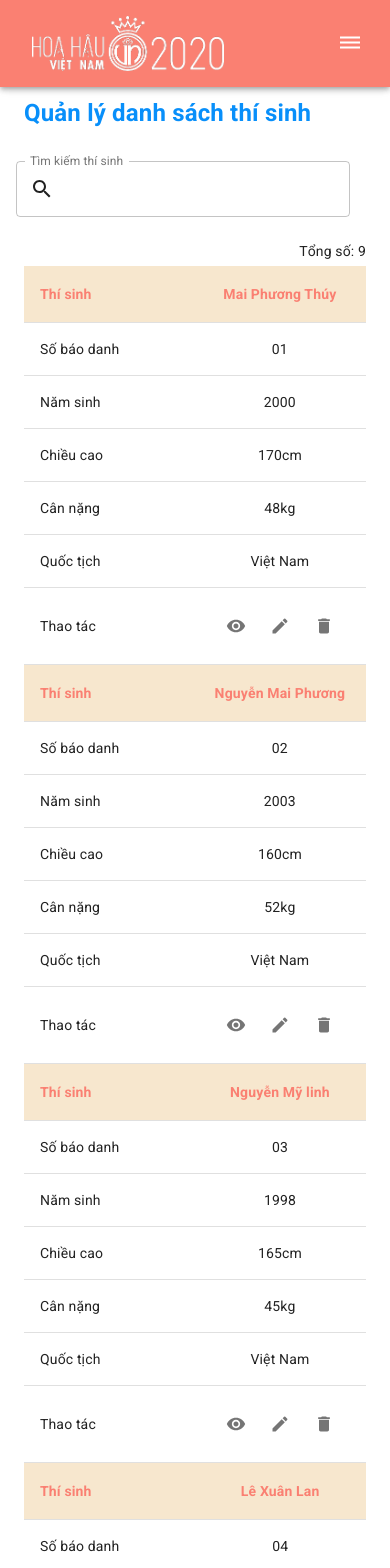
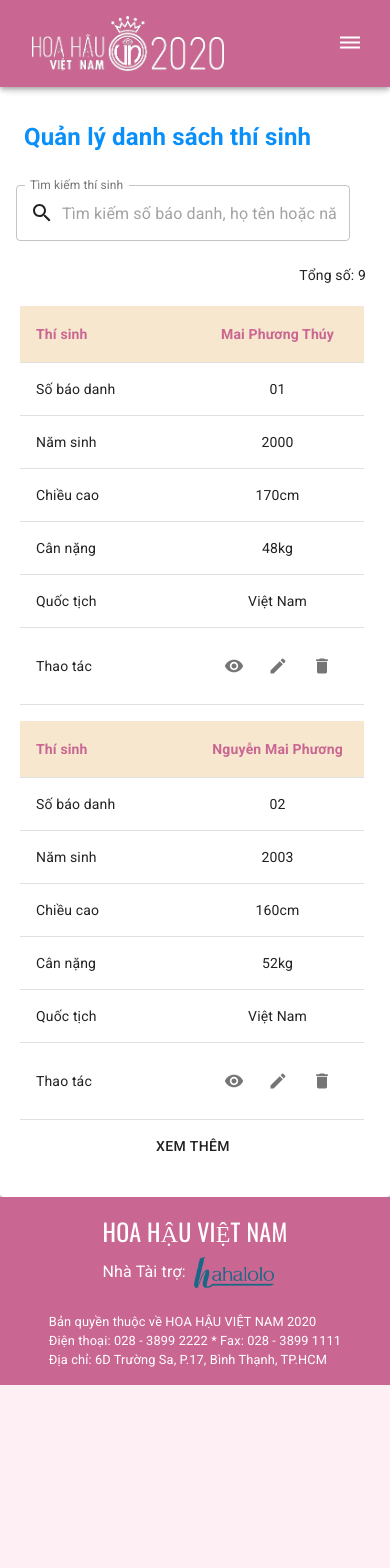
Before and after one commit to andrewnguyen2708/MissTeen, a React (Create React App) app: page /quan-ly-danh-sach-thi-sinh in a window 390 px wide. Shown: the top 1568 px of the page. After the commit the page ends 1385 px from the top, so only its background shows below. Built offline with nearby package versions, Linux system fonts and the light colour scheme.

Commit message:
fix mobile view

```diff
--- a/src/Components/Footer.jsx
+++ b/src/Components/Footer.jsx
@@ -7,7 +7,7 @@ import { makeStyles } from '@material-ui/core/styles';
 
 const useStyles = makeStyles((theme) => ({
     root: {
-        backgroundColor: "#FA8072",
+        backgroundColor: theme.palette.primary.main,
     },
     container: {
         display: 'flex',
@@ -22,6 +22,10 @@ const useStyles = makeStyles((theme) => ({
         display: 'flex',
         flexDirection: 'column',
         alignItems: 'start',
+        paddingTop: "1rem",
+        [theme.breakpoints.down("sm")]: {
+            paddingBottom: "0rem"
+        }
     },
     title: {
         fontFamily: 'Oswald',
--- a/src/Components/FormPopup.jsx
+++ b/src/Components/FormPopup.jsx
@@ -1,10 +1,9 @@
 import React, { useState, useEffect } from 'react';
 import { makeStyles } from '@material-ui/core/styles';
-import { Dialog, IconButton } from '@material-ui/core';
+import { Container, Dialog, IconButton } from '@material-ui/core';
 import CloseIcon from '@material-ui/icons/Close';
 import Typography from '@material-ui/core/Typography';
 import Grid from '@material-ui/core/Grid';
-import Paper from '@material-ui/core/Paper';
 import Button from '@material-ui/core/Button';
 import CloudUploadIcon from '@material-ui/icons/CloudUpload';
 import Box from '@material-ui/core/Box';
@@ -13,9 +12,9 @@ import { TextField } from '@material-ui/core';
 
 const useStyles = makeStyles((theme) => ({
     root: {
-        padding: '2rem 2rem',
+        padding: theme.spacing(5),
         '& .MuiFormControl-root': {
-            width: '80%',
+            width: '25rem',
             margin: '20px',
             [theme.breakpoints.down('sm')]: {
                 width: '90%',
@@ -32,29 +31,39 @@ const useStyles = makeStyles((theme) => ({
     headTitle: {
         textAlign: "left",
         fontWeight: "600",
-        paddingLeft: theme.spacing(6),
+        marginLeft: '20px',
+        marginBottom: '20px',
         [theme.breakpoints.down('sm')]: {
-            marginLeft: -theme.spacing(4),
             fontSize: "1.3rem"
         }
     },
+    content: {
+        width: "100%",
+    },
+    gridContainer: {
+        gridGap: theme.spacing(2)
+    },
+    item: {
+        display: "flex",
+        width: "100%",
+        gap: theme.spacing(5),
+        [theme.breakpoints.down('sm')]: {
+            flexDirection: 'column',
+            gap: theme.spacing(0),
+        }
+    },
     upload: {
-        position: 'relative',
-        display: 'flex',
-        flexDirection: 'column',
-        width: '80%',
-        margin: '20px',
-        marginLeft: '25px'
+        marginLeft: '20px',
     },
     label: {
         marginBottom: theme.spacing(2),
     },
     buttonGroup: {
         display: 'flex',
-        width: '80%',
-        margin: '20px',
+        width: '160%',
+        marginTop: "20px",
         [theme.breakpoints.down('sm')]: {
-            width: '100%',
+            width: '120%',
             margin: '0px',
         }
     },
@@ -133,7 +142,7 @@ export default function FormPopup({ open, setOpen, records, recordForEdit }) {
             <IconButton aria-label="delete" onClick={handleClose} className={classes.closeIcon}>
                 <CloseIcon />
             </IconButton>
-            <Paper elevation={3} className={classes.root}>
+            <Container className={classes.root}>
                 <Typography
                     variant="h4"
                     component="div"
@@ -143,15 +152,15 @@ export default function FormPopup({ open, setOpen, records, recordForEdit }) {
                 >
                     Chỉnh sửa thông tin thí sinh
                 </Typography>
-                <form>
-                    <Grid container p='3rem' className={classes.root}>
-                        <Grid item md={6} sm={12} className={classes.item}>
+                <form className={classes.content}>
+                    <Grid container>
+                        <Grid item className={classes.item}>
                             <TextField
                                 required
                                 color="secondary"
                                 variant='outlined'
                                 label='Họ và Tên'
-                                name='fullName'
+                                name="fullName"
                                 value={values.fullName}
                                 onChange={handleTextChange}
                             />
@@ -159,8 +168,24 @@ export default function FormPopup({ open, setOpen, records, recordForEdit }) {
                                 required
                                 color="secondary"
                                 variant='outlined'
+                                id="date"
+                                label="Ngày sinh"
+                                value={values.dateOfBirth}
+                                onChange={handleTextChange}
+                                type="date"
+                                InputLabelProps={{
+                                    shrink: true,
+                                }}
+                                name='dateOfBirth'
+                            />
+                        </Grid>
+                        <Grid item className={classes.item}>
+                            <TextField
+                                required
+                                color="secondary"
+                                variant='outlined'
                                 label='Số điện thoại'
-                                name='phone'
+                                name="phone"
                                 value={values.phone}
                                 onChange={handleTextChange}
                             />
@@ -169,16 +194,18 @@ export default function FormPopup({ open, setOpen, records, recordForEdit }) {
                                 color="secondary"
                                 variant='outlined'
                                 label='Địa chỉ email'
-                                name='email'
+                                name="email"
                                 value={values.email}
                                 onChange={handleTextChange}
                             />
+                        </Grid>
+                        <Grid item className={classes.item}>
                             <TextField
                                 required
                                 color="secondary"
                                 variant='outlined'
                                 label='Địa chỉ liên hệ'
-                                name='address'
+                                name="address"
                                 value={values.address}
                                 onChange={handleTextChange}
                             />
@@ -187,42 +214,18 @@ export default function FormPopup({ open, setOpen, records, recordForEdit }) {
                                 color="secondary"
                                 variant='outlined'
                                 label='Nghề nghiệp'
-                                name='profession'
+                                name="profession"
                                 value={values.profession}
                                 onChange={handleTextChange}
                             />
-                            <TextField
-                                required
-                                color="secondary"
-                                variant='outlined'
-                                label='Quốc tịch'
-                                name='national'
-                                value={values.national}
-                                onChange={handleTextChange}
-                            />
                         </Grid>
-                        <Grid item md={6} sm={12}>
-                            <TextField
-                                required
-                                color="secondary"
-                                variant='outlined'
-                                id="date"
-                                label="Ngày sinh"
-                                type="date"
-                                defaultValue="2022-05-25"
-                                InputLabelProps={{
-                                    shrink: true,
-                                }}
-                                name='dateOfBirth'
-                                value={values.dateOfBirth}
-                                onChange={handleTextChange}
-                            />
+                        <Grid item className={classes.item}>
                             <TextField
                                 required
                                 color="secondary"
                                 variant='outlined'
                                 label='Chiều cao'
-                                name='height'
+                                name="height"
                                 value={values.height}
                                 onChange={handleTextChange}
                             />
@@ -231,8 +234,19 @@ export default function FormPopup({ open, setOpen, records, recordForEdit }) {
                                 color="secondary"
                                 variant='outlined'
                                 label='Cân nặng'
-                                name='weight'
+                                name="weight"
                                 value={values.weight}
+                                onChange={handleTextChange}
+                            />
+                        </Grid>
+                        <Grid item className={classes.item}>
+                            <TextField
+                                required
+                                color="secondary"
+                                variant='outlined'
+                                label='Quốc tịch'
+                                name="national"
+                                value={values.national}
                                 onChange={handleTextChange}
                             />
                             <TextField
@@ -240,11 +254,14 @@ export default function FormPopup({ open, setOpen, records, recordForEdit }) {
                                 color="secondary"
                                 variant='outlined'
                                 label='Trình độ học vấn'
-                                name='education'
+                                name="education"
                                 value={values.education}
                                 onChange={handleTextChange}
                             />
+                        </Grid>
+                        <Box flexDirection="column">
                             <Box className={classes.upload}>
+                                <div>
                                     <Typography style={{ marginBottom: '10px' }}>Ảnh chân dung 3x4:</Typography>
                                     <label htmlFor="portrait-image">
                                         <Button
@@ -254,22 +271,20 @@ export default function FormPopup({ open, setOpen, records, recordForEdit }) {
                                         >
                                             <CloudUploadIcon />
                                             <span> Tải ảnh lên</span>
-                                    </Button>
-                                </label>
                                             <input
                                                 file
                                                 accept="image/*"
                                                 id="portrait-image"
-                                    multiple
+                                                hidden
                                                 type="file"
-                                    style={{
-                                        position: 'absolute',
-                                        top: "42px",
-                                        left: '31px',
-                                        fontSize: "1rem"
-                                    }}
-                                    onClick={handleUploadFile}
+                                                name="file"
+                                                onChange={handleUploadFile}
                                             />
+                                        </Button>
+                                    </label>
+                                </div>
+                                <div>
+                                </div>
                             </Box>
                             <Box className={classes.buttonGroup}>
                                 <Button
@@ -289,10 +304,10 @@ export default function FormPopup({ open, setOpen, records, recordForEdit }) {
                                     Nhập lại
                                 </Button>
                             </Box>
-                        </Grid>
+                        </Box>
                     </Grid>
                 </form>
-            </Paper>
+            </Container>
         </Dialog>
     )
 }
--- a/src/Pages/App/App.jsx
+++ b/src/Pages/App/App.jsx
@@ -33,7 +33,10 @@ const useStyles = makeStyles((theme) => ({
     minHeight: "700px",
     [theme.breakpoints.down("sm")]: {
       margin: '75px 0px 0px 0px',
-      padding: "0px"
+      padding: "0px",
+    },
+    [theme.breakpoints.up("lg")]: {
+      maxWidth: "false"
     }
   },
   menu: {
--- a/src/Pages/App/Theme.js
+++ b/src/Pages/App/Theme.js
@@ -3,7 +3,7 @@ import { createTheme } from '@material-ui/core/styles';
 const theme = createTheme({
   palette: {
     primary: {
-      main: '#FA8072',
+      main: '#ca6692',
       light: '#F7E7CE'
     },
     secondary: {
--- a/src/Pages/CandidateForm.jsx
+++ b/src/Pages/CandidateForm.jsx
@@ -13,9 +13,10 @@ import { insertCandidate } from '../services/employeeService';
 
 const useStyles = makeStyles((theme) => ({
     root: {
-        padding: '4rem 4rem',
+        padding: '3rem',
         [theme.breakpoints.down('sm')]: {
-            padding: "1.5rem"
+            padding: "1.5rem",
+            paddingTop: "3rem"
         },
         '& .MuiFormControl-root': {
             width: '100%',
@@ -37,7 +38,7 @@ const useStyles = makeStyles((theme) => ({
     headTitle: {
         textAlign: "center",
         color: theme.palette.primary.main,
-        padding: theme.spacing(3),
+        padding: theme.spacing(2),
         fontWeight: "600",
         paddingLeft: theme.spacing(6),
         [theme.breakpoints.down('sm')]: {
@@ -66,7 +67,6 @@ const useStyles = makeStyles((theme) => ({
         marginBottom: theme.spacing(3),
         [theme.breakpoints.down('sm')]: {
             marginLeft: "0px",
-            marginTop: theme.spacing(4)
         }
     },
     label: {
@@ -95,8 +95,6 @@ export default function CandidateForm() {
     const {
         register,
         handleSubmit,
-        watch,
-        reset,
         setValue,
         formState: { errors }
     }
@@ -274,7 +272,7 @@ export default function CandidateForm() {
                             helperText={errors.education?.message}
                         />
                     </Grid>
-                    <Box className={classes.upload}>
+                    <Box align="center" className={classes.upload}>
                         <div>
                             <Typography style={{ marginBottom: '10px' }}>Ảnh chân dung 3x4:</Typography>
                             <label htmlFor="portrait-image">
--- a/src/Pages/CandidateList.jsx
+++ b/src/Pages/CandidateList.jsx
@@ -1,17 +1,18 @@
-import React from 'react';
+import React, { useState } from 'react';
 import Candidate from '../Components/Candidate.jsx'
 import { getAllCandidate } from '../services/employeeService.js';
 import { makeStyles } from '@material-ui/core/styles';
-import { Paper, Grid, Box, Typography } from '@material-ui/core';
+import { Paper, Grid, Box, Typography, Button, Collapse } from '@material-ui/core';
 
 const useStyles = makeStyles((theme) => ({
     root: {
         display: 'flex',
         flexDirection: 'column',
         alignItem: 'center',
-        padding: '4rem 4rem',
+        padding: '3rem',
         [theme.breakpoints.down('sm')]: {
-            padding: "20px 15px",
+            padding: "1.5rem",
+            paddingTop: "3rem",
         }
     },
     head: {
@@ -22,25 +23,42 @@ const useStyles = makeStyles((theme) => ({
     headTitle: {
         textAlign: "center",
         color: theme.palette.primary.main,
-        padding: theme.spacing(3),
+        padding: theme.spacing(1),
         fontWeight: "600",
         [theme.breakpoints.down('sm')]: {
             fontSize: '1.4rem'
         }
     },
-    gridContainer: {
-    },
     card: {
         [theme.breakpoints.down('sm')]: {
             marginBottom: '2rem',
-            marginLeft: theme.spacing(4)
+            marginLeft: theme.spacing(3)
         }
+    },
+    container: {
+        [theme.breakpoints.down("sm")]: {
+            display: "none",
+        }
+    },
+    mobileList: {
+        display: "none",
+        [theme.breakpoints.down("sm")]: {
+            display: "block",
+        }
+    },
+    collapse: {
+        marginLeft: "10px"
     }
 }));
 
 
 export default function CandidateList() {
     const CandidateList = getAllCandidate();
+    const [toggle, setToggle] = useState(false)
+
+    const handleToggle = () => {
+        setToggle(!toggle)
+    }
 
     const classes = useStyles();
 
@@ -56,7 +74,7 @@ export default function CandidateList() {
                     Danh sách thí sinh tham dự
                 </Typography>
             </Box>
-            <Grid container className={classes.gridContainer} spacing={3}>
+            <Grid container spacing={3} className={classes.container}>
                 {
                     CandidateList.map(item =>
                         <Grid item lg={3} sm={6} xs={12} className={classes.card} key={item.id}>
@@ -72,6 +90,43 @@ export default function CandidateList() {
                         </Grid>
                     )}
             </Grid>
+            <Grid container spacing={3} className={classes.mobileList}>
+                {
+                    CandidateList.map((item, index) => {
+                        if (index < 2) {
+                            return (
+                                <Grid item lg={3} sm={6} xs={12} className={classes.card} key={item.id}>
+                                    <Candidate
+                                        item={item}
+                                        image={item.file}
+                                        name={item.fullName}
+                                        dateOfBirth={(item.dateOfBirth.slice(0, 4))}
+                                        height={item.height}
+                                        weight={item.weight}
+                                        national={item.national}
+                                    />
+                                </Grid>
+                            )
+                        }
+                        return (
+                            <Collapse in={toggle} timeout="auto" unmountOnExit className={classes.collapse}>
+                                <Grid item lg={3} sm={6} xs={12} className={classes.card} key={item.id}>
+                                    <Candidate
+                                        item={item}
+                                        image={item.file}
+                                        name={item.fullName}
+                                        dateOfBirth={(item.dateOfBirth.slice(0, 4))}
+                                        height={item.height}
+                                        weight={item.weight}
+                                        national={item.national}
+                                    />
+                                </Grid>
+                            </Collapse>
+                        )
+                    })
+                }
+                    <Button onClick={handleToggle} style={{ marginTop: "-50px", marginLeft: "10rem", padding: "0px" }}>{!toggle ? "Xem thêm" : "ẩn bớt"}</Button>
+            </Grid>
         </Paper >
     )
 }
--- a/src/Pages/CandidatesManagement.jsx
+++ b/src/Pages/CandidatesManagement.jsx
@@ -1,7 +1,7 @@
 import React, { useState } from 'react'
 import useTable from '../Components/useTable'
 import { getAllCandidate } from '../services/employeeService';
-import { Paper, makeStyles, Table, TableBody, TableHead, TableRow, TableCell, Toolbar, InputAdornment, TextField } from '@material-ui/core';
+import { Paper, makeStyles, Table, TableBody, TableHead, TableRow, TableCell, Toolbar, InputAdornment, TextField, List, Button, Collapse, ListItem } from '@material-ui/core';
 import IconButton from '@material-ui/core/IconButton';
 import VisibilityIcon from '@material-ui/icons/Visibility';
 import EditIcon from '@material-ui/icons/Edit';
@@ -14,9 +14,10 @@ import CandidatePopup from "../Components/CandidatePopup";
 const useStyles = makeStyles(theme => ({
   root: {
     display: "block",
-    padding: "4rem",
+    padding: "3rem",
     [theme.breakpoints.down("sm")]: {
-      padding: theme.spacing(3)
+      padding: "1.5rem",
+      paddingTop: "3rem"
     }
   },
   headTitle: {
@@ -41,6 +42,8 @@ const useStyles = makeStyles(theme => ({
   },
   mobileTable: {
     display: "none",
+    marginLeft: "-20px",
+    width: "110%",
     [theme.breakpoints.down("sm")]: {
       display: "block",
     },
@@ -60,7 +63,7 @@ const useStyles = makeStyles(theme => ({
   },
   data: {
     paddingRight: theme.spacing(5)
-  }
+  },
 }))
 
 const headCells = [
@@ -77,6 +80,7 @@ export default function CandidatesManagement() {
   let num = 1;
   const [records, setRecords] = useState(getAllCandidate());
   const [open, setOpen] = useState(false)
+  const [toggle, setToggle] = useState(false)
   const [view, setView] = useState(false)
   const [recordForEdit, setRecordForEdit] = useState({});
   const [filterFn, setFilterFn] = useState({ fn: items => { return items; } })
@@ -111,8 +115,12 @@ export default function CandidatesManagement() {
   }
 
   const handleClickDelete = (item) => {
-    setRecords(records.filter(record => record.id !== item.id));
+    setRecords(records.filter(record => record.id !== item.id))
     localStorage.setItem("CandidateList", JSON.stringify(records.filter(record => record.id !== item.id)))
+  }
+
+  const handleToggle = () => {
+    setToggle(!toggle)
   }
 
   return (
@@ -132,6 +140,7 @@ export default function CandidatesManagement() {
           variant='outlined'
           color="secondary"
           label="Tìm kiếm thí sinh"
+          placeholder="Tìm kiếm số báo danh, họ tên hoặc năm sinh"
           className={classes.searchInput}
           InputProps={{
             startAdornment: (
@@ -177,9 +186,13 @@ export default function CandidatesManagement() {
             ))}
         </TableBody>
       </TblContainer>
+      <List className={classes.mobileTable}>
         {
-        recordsAfterPagingAndSorting().map(item => (
-          <Table className={classes.mobileTable} key={item.id}>
+          recordsAfterPagingAndSorting().map((item, index) => {
+            if (index < 2) {
+              return (
+                <ListItem style={{ display: "flex", flexDirection: "column" }}>
+                  <Table key={item.id}>
                     <TableHead>
                       <TableRow>
                         <TableCell>Thí sinh</TableCell>
@@ -221,8 +234,63 @@ export default function CandidatesManagement() {
                       </TableCell>
                     </TableRow>
                   </Table>
-        ))
+                </ListItem>
+              )
             }
+              return (
+                <Collapse in={toggle} timeout="auto" unmountOnExit>
+                  <ListItem>
+                    <Table key={item.id}>
+                      <TableHead>
+                        <TableRow>
+                          <TableCell>Thí sinh</TableCell>
+                          <TableCell align='center'>{item.fullName}</TableCell>
+                        </TableRow>
+                      </TableHead>
+                      <TableRow>
+                        <TableCell>Số báo danh</TableCell>
+                        <TableCell align='center'>{"0" + item.id}</TableCell>
+                      </TableRow>
+                      <TableRow>
+                        <TableCell>Năm sinh</TableCell>
+                        <TableCell align='center'>{item.dateOfBirth.slice(0, 4)}</TableCell>
+                      </TableRow>
+                      <TableRow>
+                        <TableCell>Chiều cao</TableCell>
+                        <TableCell align='center'>{item.height}</TableCell>
+                      </TableRow>
+                      <TableRow>
+                        <TableCell>Cân nặng</TableCell>
+                        <TableCell align='center'>{item.weight}</TableCell>
+                      </TableRow>
+                      <TableRow>
+                        <TableCell>Quốc tịch</TableCell>
+                        <TableCell align='center'>{item.national}</TableCell>
+                      </TableRow>
+                      <TableRow>
+                        <TableCell>Thao tác</TableCell>
+                        <TableCell align='center'>
+                          <IconButton onClick={() => handleClickView(item)}>
+                            <VisibilityIcon fontSize='small' />
+                          </IconButton>
+                          <IconButton onClick={() => handleClickEdit(item)}>
+                            <EditIcon fontSize='small' />
+                          </IconButton>
+                          <IconButton onClick={() => handleClickDelete(item)}>
+                            <DeleteIcon fontSize='small' />
+                          </IconButton>
+                        </TableCell>
+                      </TableRow>
+                    </Table>
+                  </ListItem>
+                </Collapse>
+              )
+            })
+        }
+        <div style={{marginLeft: "9rem" }}>
+        <Button onClick={handleToggle}>{ !toggle ? "Xem thêm" : "ẩn bớt"}</Button>
+        </div>
+      </List>
       <TblPagination />
       <CandidatePopup open={view} setOpen={setView} item={recordForEdit} />
       <FormPopup open={open} setOpen={setOpen} recordForEdit={recordForEdit} records={records} />
--- a/src/Pages/ContestRules.jsx
+++ b/src/Pages/ContestRules.jsx
@@ -20,7 +20,7 @@ export default function ContestRules() {
     const classes = useStyles();
 
     return (
-            <Paper elevation={5} >
+            <Paper elevation={5} style={{ paddingTop: "2rem" }}>
                 <CardMedia
                     component="img"
                     alt="cover"
```
Lines whose indentation alone changed are shown as unchanged.
